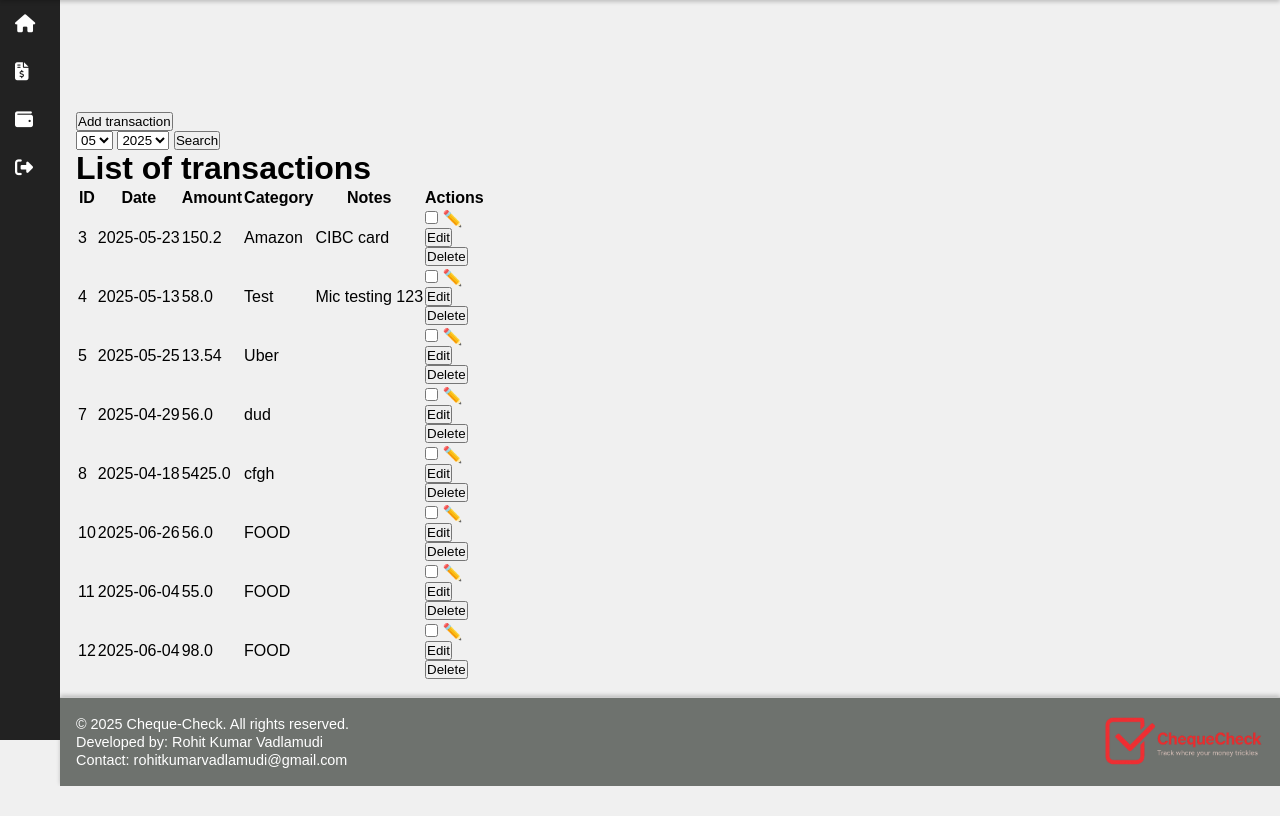
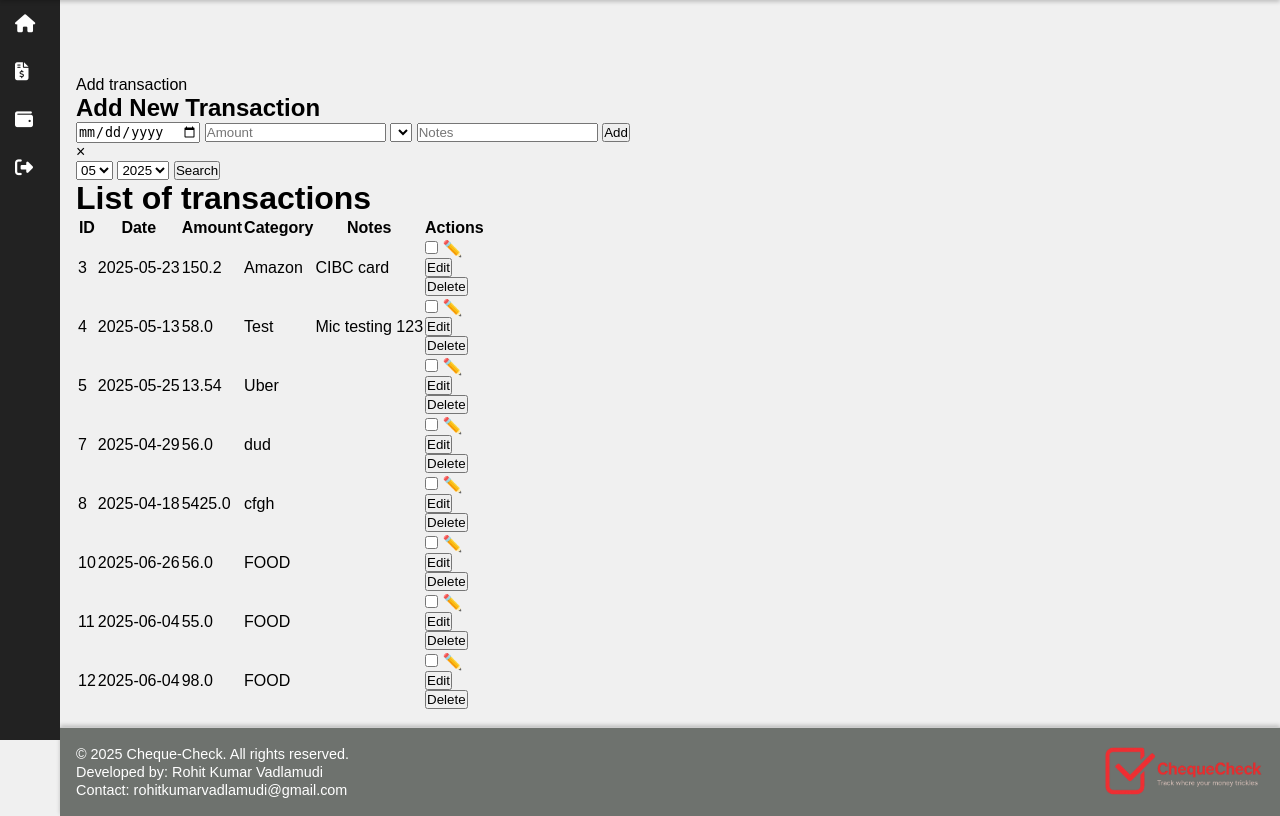
Before and after one commit to RohitKumarVadlamudi/Expense_tracker, a Flask app: page /transactions in a window 1280 px wide. Shown: the part 60-876 px from the top of the page. Before the commit the page ends 846 px from the top, so only its background shows below. Run offline with Flask 3, Linux system fonts and the light colour scheme; data comes from the database, SQL or seed files in the repository; lists and menus that the app fills with data are empty.

Commit message:
Pop up feature to add transaction

```diff
--- a/templates/transactions.html
+++ b/templates/transactions.html
@@ -5,28 +5,50 @@
 {% block content %}
     {% with messages = get_flashed_messages() %}
         {% if messages %}
-				<div> {{ messages[0] }} </div>
+            <div>{{ messages[0] }}</div>
         {% endif %}
     {% endwith %}
-		<br><br>
-		<a href= "/add">
-			<button type="button">Add transaction</button>
-		</a>
+
+    <!-- Checkbox hack for popup -->
+    <input type="checkbox" id="add-popup-toggle" hidden>
+    <label for="add-popup-toggle" class="add-button">Add transaction</label>
+
+    <!-- Popup modal -->
+    <div class="popup-overlay">
+        <label for="add-popup-toggle" class="popup-bg"></label>
+        <div class="popup-content">
+            <h2>Add New Transaction</h2>
+            <form method="POST" action="/add">
+                <input id="date" type="date" name="date" placeholder="Date" required>
+                <input id="amount" type="number" name="amount" step="0.01" placeholder="Amount" required>
+                <select name="category" id="category">
+                    {% for item in category %}
+                        <option value="{{ item }}">{{ item }}</option>
+                    {% endfor %}
+                </select>
+                <input id="notes" type="text" name="notes" placeholder="Notes">
+                <button type="submit">Add</button>
+            </form>
+            <label for="add-popup-toggle" class="close-btn">&times;</label>
+        </div>
+    </div>
+
     <form method="GET" action="/transactions">
         <label for="month"></label>
         <select name="month" id="month">
             {% for item in month %}
-				<option value="{{item}}" {% if item == request.args.get('month') %}selected{% endif %}>{{item}}</option>
+                <option value="{{ item }}" {% if item == request.args.get('month') %}selected{% endif %}>{{ item }}</option>
             {% endfor %}
         </select>
         <label for="year"></label>
         <select name="year" id="year">
             {% for item in year %}
-				<option value="{{item}}" {% if item == request.args.get('year') %}selected{% endif %}>{{item}}</option>
+                <option value="{{ item }}" {% if item == request.args.get('year') %}selected{% endif %}>{{ item }}</option>
             {% endfor %}
         </select>
         <button type="submit">Search</button>
     </form>
+
     <h1>List of transactions</h1>
     <table>
         <tr>
@@ -39,11 +61,11 @@
         </tr>
         {% for items in expenses %}
             <tr>
-				<td>{{items[0]}}</td>
-				<td>{{items[1]}}</td>
-				<td>{{items[2]}}</td>
-				<td>{{items[3]}}</td>
-				<td>{{items[4]}}</td>
+                <td>{{ items[0] }}</td>
+                <td>{{ items[1] }}</td>
+                <td>{{ items[2] }}</td>
+                <td>{{ items[3] }}</td>
+                <td>{{ items[4] }}</td>
                 <td style="position: relative;">
                     <input type="checkbox" id="menu-{{ items[0] }}" class="menu-toggle">
                     <label for="menu-{{ items[0] }}" class="menu-dots">✏️</label>
@@ -59,5 +81,4 @@
             </tr>
         {% endfor %}
     </table>
-
 {% endblock %}
```
Lines whose indentation alone changed are shown as unchanged.
